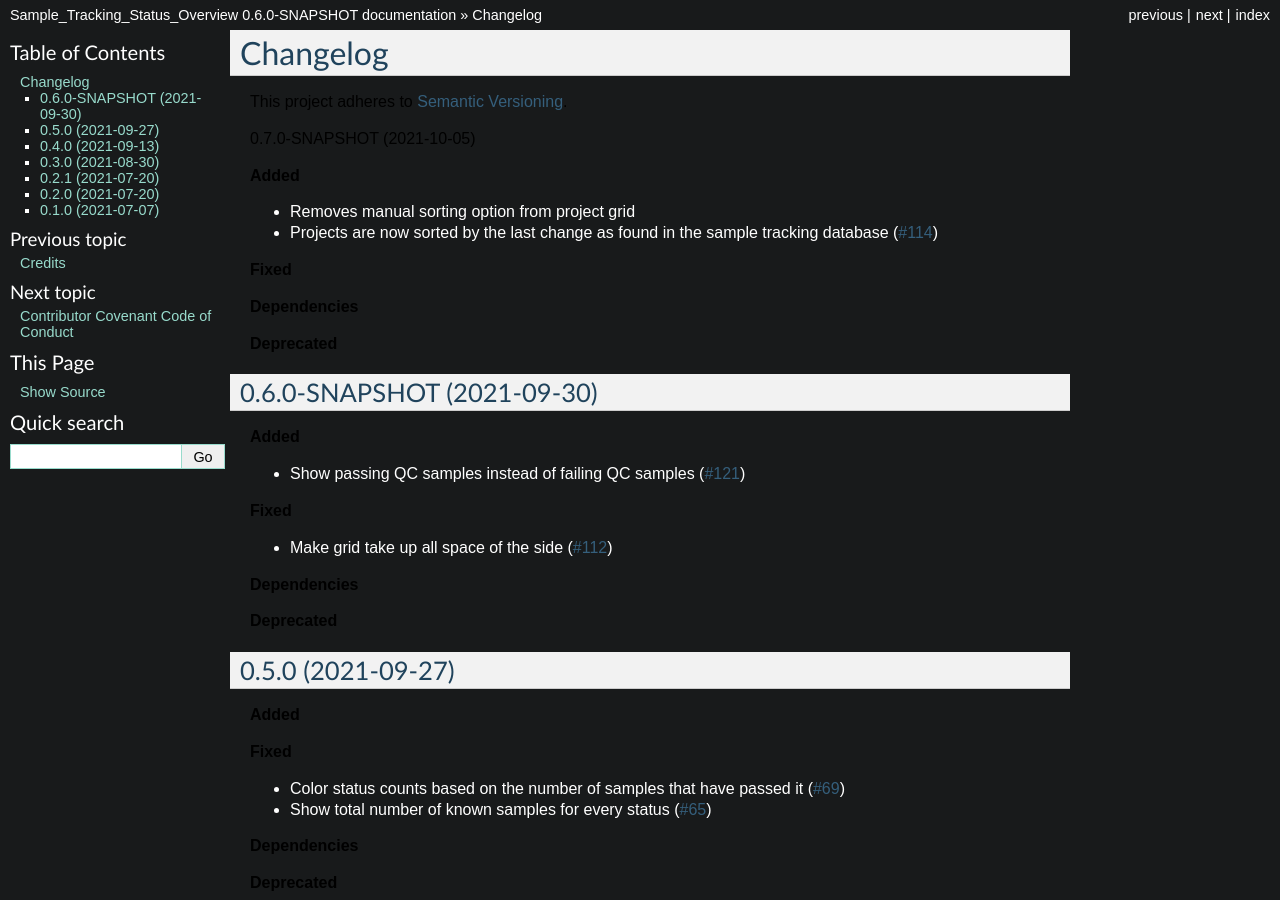
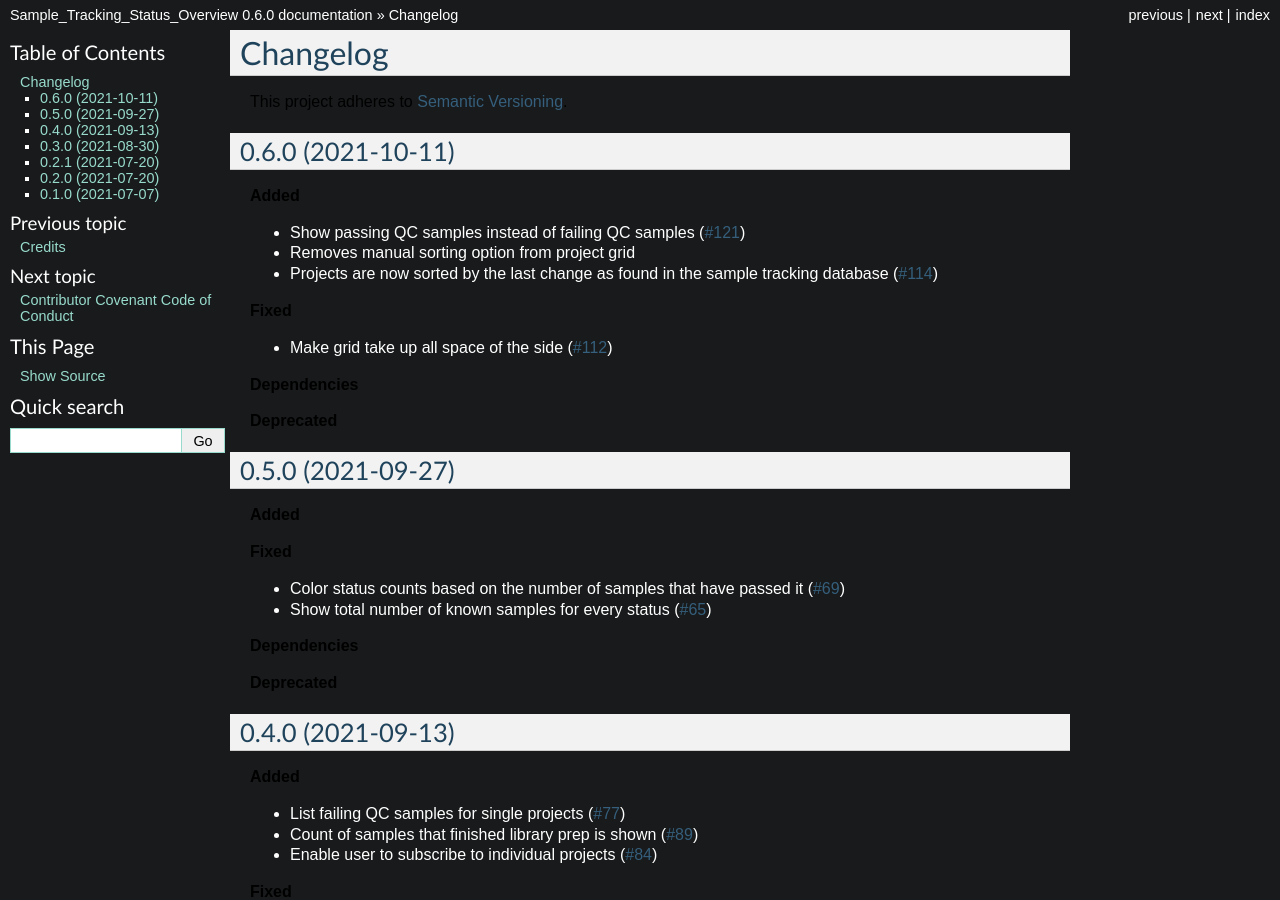
Before and after one commit to jenniferboedker/Sample_Tracking_Status_Overview, a Sphinx documentation site: the page built from docs/changelog.rst, in a window 1280 px wide and 900 px high. Built offline with Sphinx 7.4.7, drawn with Linux system fonts in a browser that asks for light colours; some of the changed text lies outside the part shown.

Commit message:
Bump version from 0.6.0-SNAPSHOT to 0.6.0

```diff
--- a/CHANGELOG.rst
+++ b/CHANGELOG.rst
@@ -4,26 +4,17 @@ Changelog
 
 This project adheres to `Semantic Versioning <https://semver.org/>`_.
 
-0.7.0-SNAPSHOT (2021-10-05)
 
-**Added**
-
-* Removes manual sorting option from project grid
-* Projects are now sorted by the last change as found in the sample tracking database  (`#114 <https://github.com/qbicsoftware/sample-tracking-status-overview/pull/114>`_)
-
-**Fixed**
-
-**Dependencies**
-
-**Deprecated**
-
-
-0.6.0-SNAPSHOT (2021-09-30)
----------------------------
+0.6.0 (2021-10-11)
+------------------
 
 **Added**
 
 * Show passing QC samples instead of failing QC samples (`#121 <https://github.com/qbicsoftware/sample-tracking-status-overview/pull/121>`_)
+
+* Removes manual sorting option from project grid
+
+* Projects are now sorted by the last change as found in the sample tracking database  (`#114 <https://github.com/qbicsoftware/sample-tracking-status-overview/pull/114>`_)
 
 **Fixed**
 
--- a/docs/conf.py
+++ b/docs/conf.py
@@ -55,9 +55,9 @@ author = "Jennifer Bödker"
 # the built documents.
 #
 # The short X.Y version.
-version = '0.6.0-SNAPSHOT'
+version = '0.6.0'
 # The full version, including alpha/beta/rc tags.
-release = '0.6.0-SNAPSHOT'
+release = '0.6.0'
 
 # The language for content autogenerated by Sphinx. Refer to documentation
 # for a list of supported languages.
--- a/pom.xml
+++ b/pom.xml
@@ -10,7 +10,7 @@
   </modules>
   <artifactId>sample-tracking-status-overview</artifactId>
   <groupId>life.qbic</groupId>
-  <version>0.6.0-SNAPSHOT</version> <!-- <<QUBE_FORCE_BUMP>> -->
+  <version>0.6.0</version> <!-- <<QUBE_FORCE_BUMP>> -->
   <name>Sample Tracking Status Overview</name>
   <url>http://github.com/qbicsoftware/sample-tracking-status-overview</url>
   <description>Gives a visual overview of sample statuses</description>
--- a/qube.cfg
+++ b/qube.cfg
@@ -1,5 +1,5 @@
 [bumpversion]
-current_version = 0.6.0-SNAPSHOT
+current_version = 0.6.0
 
 [bumpversion_files_whitelisted]
 dot_qube = .qube.yml
```
Also changed, not shown: .qube.yml.
